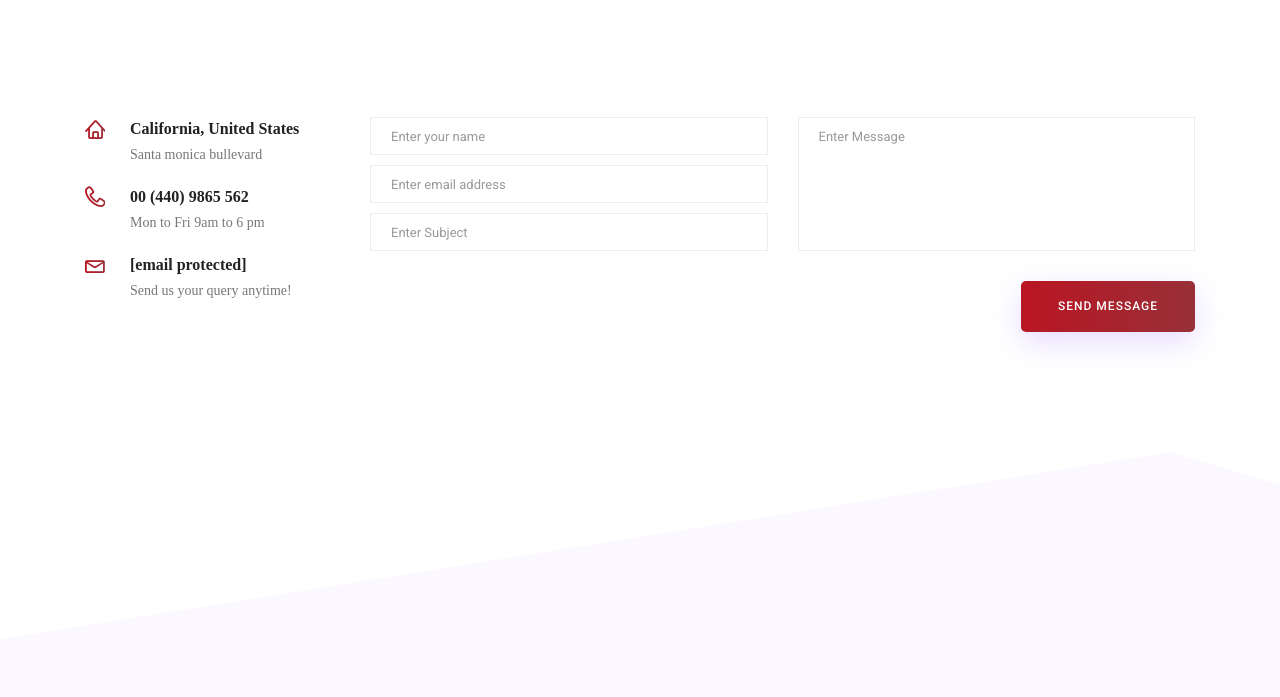
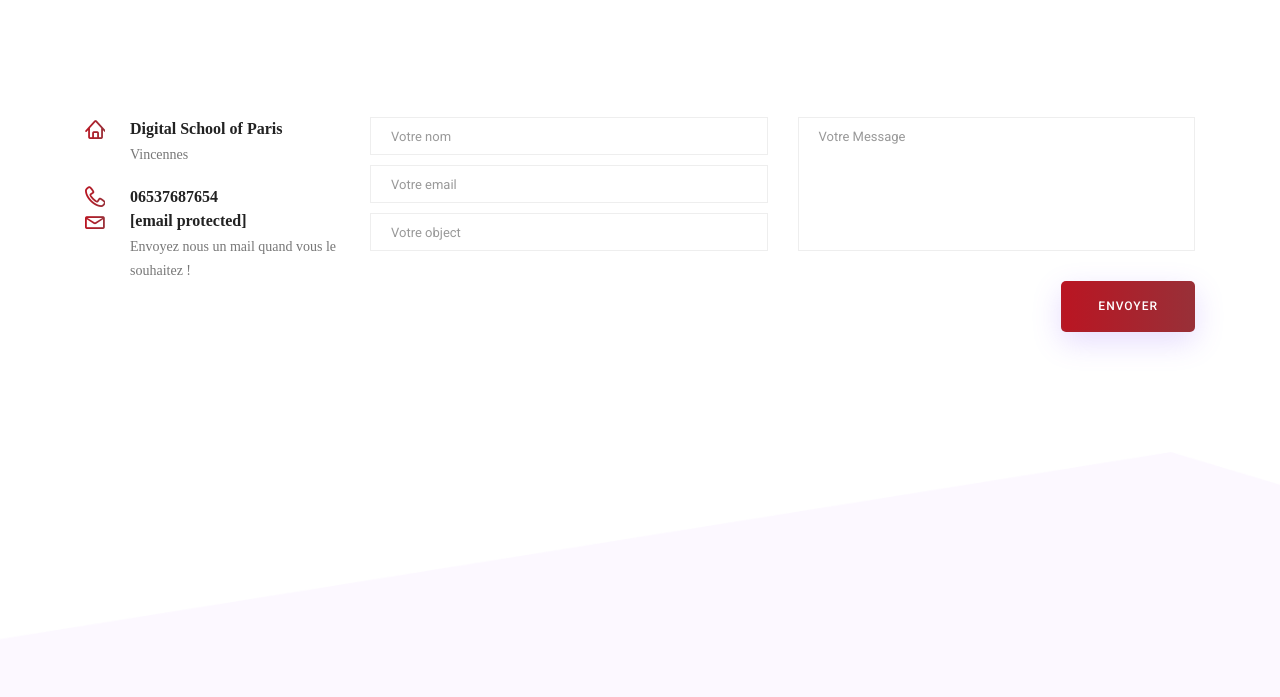
Before and after one commit to ilanjourno/kim, a plain HTML site: page contact.html in a window 1280 px wide. Shown: the part 103-800 px from the top of the page. Drawn offline with Linux system fonts and the light colour scheme; some packages are replaced by stand-ins of ours; a web font is replaced by a local one.

Commit message:
:bug: Debug

```diff
--- a/contact.html
+++ b/contact.html
@@ -68,18 +68,17 @@
 <div class="contact_info">
 <div class="info_item">
 <i class="lnr lnr-home"></i>
-<h6>California, United States</h6>
-<p>Santa monica bullevard</p>
+<h6>Digital School of Paris</h6>
+<p>Vincennes</p>
 </div>
 <div class="info_item">
 <i class="lnr lnr-phone-handset"></i>
-<h6><a href="#">00 (440) 9865 562</a></h6>
-<p>Mon to Fri 9am to 6 pm</p>
+<h6><a href="#">06537687654</a></h6>
 </div>
 <div class="info_item">
 <i class="lnr lnr-envelope"></i>
-<h6><a href="#"><span class="__cf_email__" data-cfemail="d5a6a0a5a5baa7a195b6bab9baa7b9bcb7fbb6bab8">[email&#160;protected]</span></a></h6>
-<p>Send us your query anytime!</p>
+<h6><a href="#"><span class="__cf_email__">[email&#160;protected]</span></a></h6>
+<p>Envoyez nous un mail quand vous le souhaitez !</p>
 </div>
 </div>
 </div>
@@ -87,22 +86,22 @@
 <form class="row contact_form" action="contact_process.php" method="post" id="contactForm" novalidate>
 <div class="col-md-6">
 <div class="form-group">
-<input type="text" class="form-control" id="name" name="name" placeholder="Enter your name">
+<input type="text" class="form-control" id="name" name="name" placeholder="Votre nom">
 </div>
 <div class="form-group">
-<input type="email" class="form-control" id="email" name="email" placeholder="Enter email address">
+<input type="email" class="form-control" id="email" name="email" placeholder="Votre email">
 </div>
 <div class="form-group">
-<input type="text" class="form-control" id="subject" name="subject" placeholder="Enter Subject">
+<input type="text" class="form-control" id="subject" name="subject" placeholder="Votre object">
 </div>
 </div>
 <div class="col-md-6">
 <div class="form-group">
-<textarea class="form-control" name="message" id="message" rows="1" placeholder="Enter Message"></textarea>
+<textarea class="form-control" name="message" id="message" rows="1" placeholder="Votre Message"></textarea>
 </div>
 </div>
 <div class="col-md-12 text-right">
-<button type="submit" value="submit" class="primary_btn"><span>Send Message</span></button>
+<button type="submit" value="submit" class="primary_btn"><span>Envoyer</span></button>
 </div>
 </form>
 </div>
```
